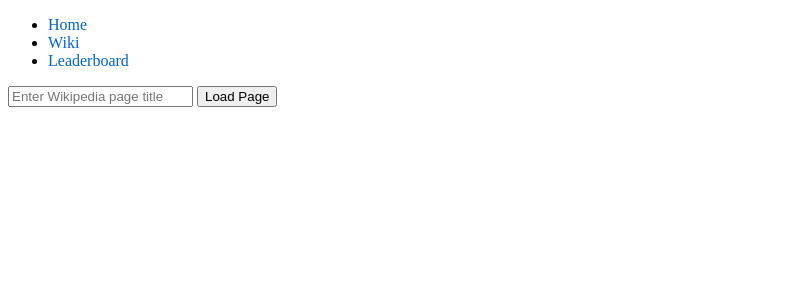
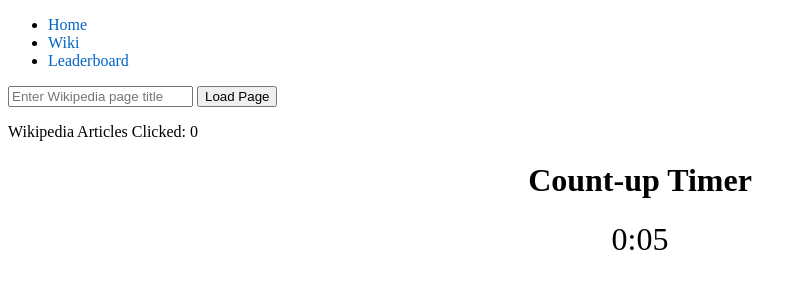
Before and after one commit to jbq2/CS490-wikihunt, a SvelteKit app: page /wiki in a window 1280 px wide. Shown: the top 300 px of the page, without its empty margins (0-807 px from the left). Built offline with nearby package versions, Linux system fonts and the light colour scheme.

Commit message:
"updated timer and counter"

```diff
--- /dev/null
+++ b/src/shared-components/Timer.svelte
@@ -0,0 +1,46 @@
+<script>
+    let minutes = 0;
+    let seconds = 0;
+
+    function startTimer() {
+      // Update the timer every second
+      const interval = setInterval(() => {
+        if (seconds === 59) {
+          minutes++;
+          seconds = 0;
+        } else {
+          seconds++;
+        }
+      }, 1000);
+
+      // Stop the timer after a certain duration (if needed)
+      // For example, to stop the timer after 5 minutes, you can use:
+      // setTimeout(() => {
+      //   clearInterval(interval);
+      // }, 300000);
+
+      function stopTimer(){
+
+
+      }
+    }
+
+    startTimer();
+  </script>
+
+  <main>
+    <h1>Count-up Timer</h1>
+    <div class="timer">
+      {minutes}:{seconds < 10 ? `0${seconds}` : seconds}
+    </div>
+  </main>
+
+  <style>
+    main {
+      text-align: center;
+    }
+
+    .timer {
+      font-size: 2em;
+    }
+  </style>
--- a/src/shared-components/WikiGame.svelte
+++ b/src/shared-components/WikiGame.svelte
@@ -3,6 +3,8 @@
 
     let pageContent:string = "";
     let wikiPage:string = "";
+    let count = 0;
+    import Timer from "./Timer.svelte";
 
     function clickLink (event: any) {
         event.preventDefault(); // prevents default (navigate to a new page)
@@ -11,10 +13,12 @@
             const linkElm = event.target.closest('a');
             if (linkElm) {
                getPage(linkElm);
+               count+=1;
             }
         } else {
             if (event.target.tagName === 'A') { // check to see if it is a link with the <a> tag
                 getPage(event.target);
+                count+=1
             }
         }
     }
@@ -91,7 +95,10 @@
     #wiki-page-container :global(figcaption) {
         width:20rem
     }
+
+
 </style>
+
 
 <!-- svelte-ignore a11y-click-events-have-key-events -->
 <!-- svelte-ignore a11y-no-noninteractive-element-interactions -->
@@ -102,3 +109,5 @@
         {@html pageContent} <!-- loads content -->
     </div>
 </main>
+<p> Wikipedia Articles Clicked: {count}</p> <!-- counter is at the bottom, not formated the best-->
+<Timer />
```
